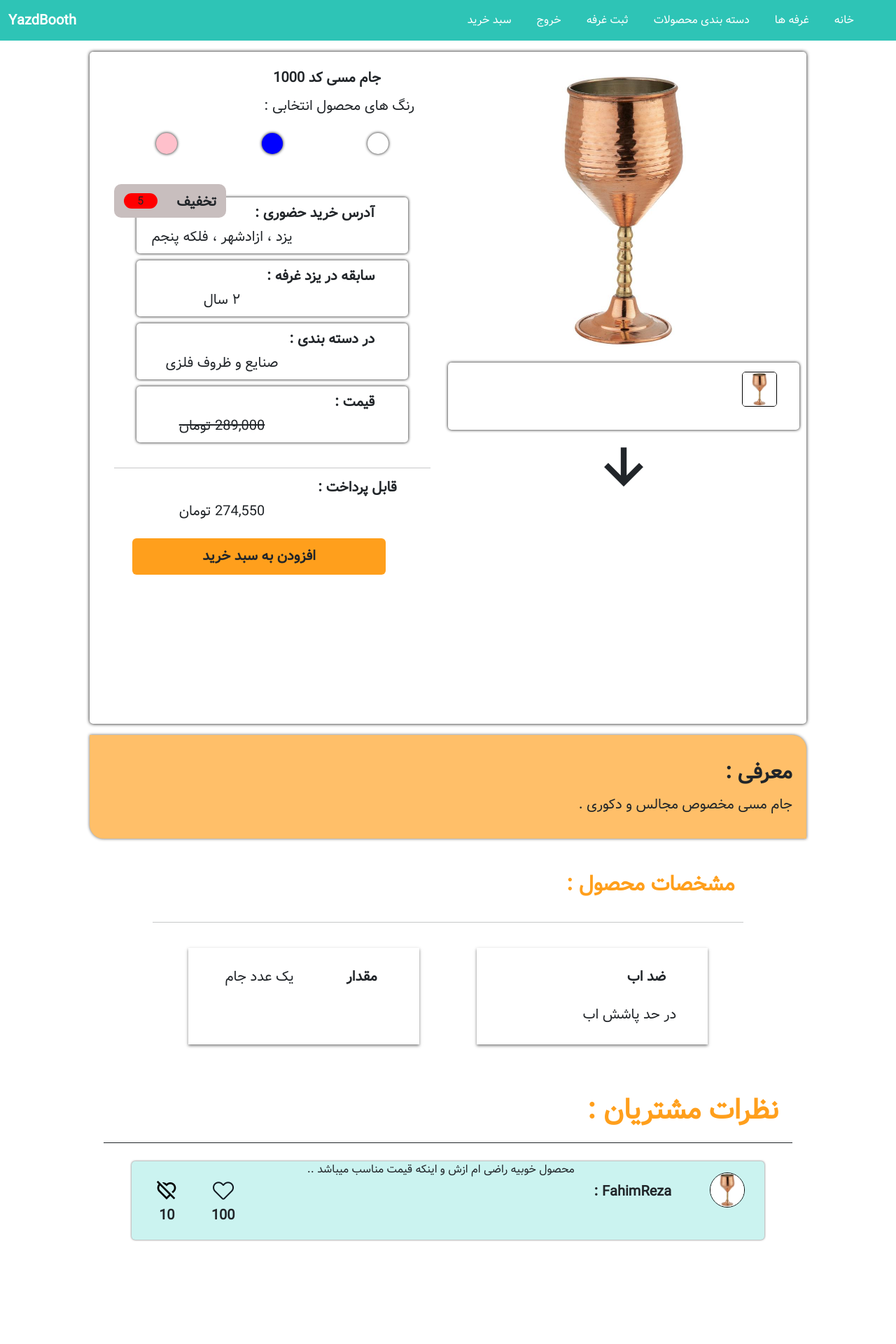
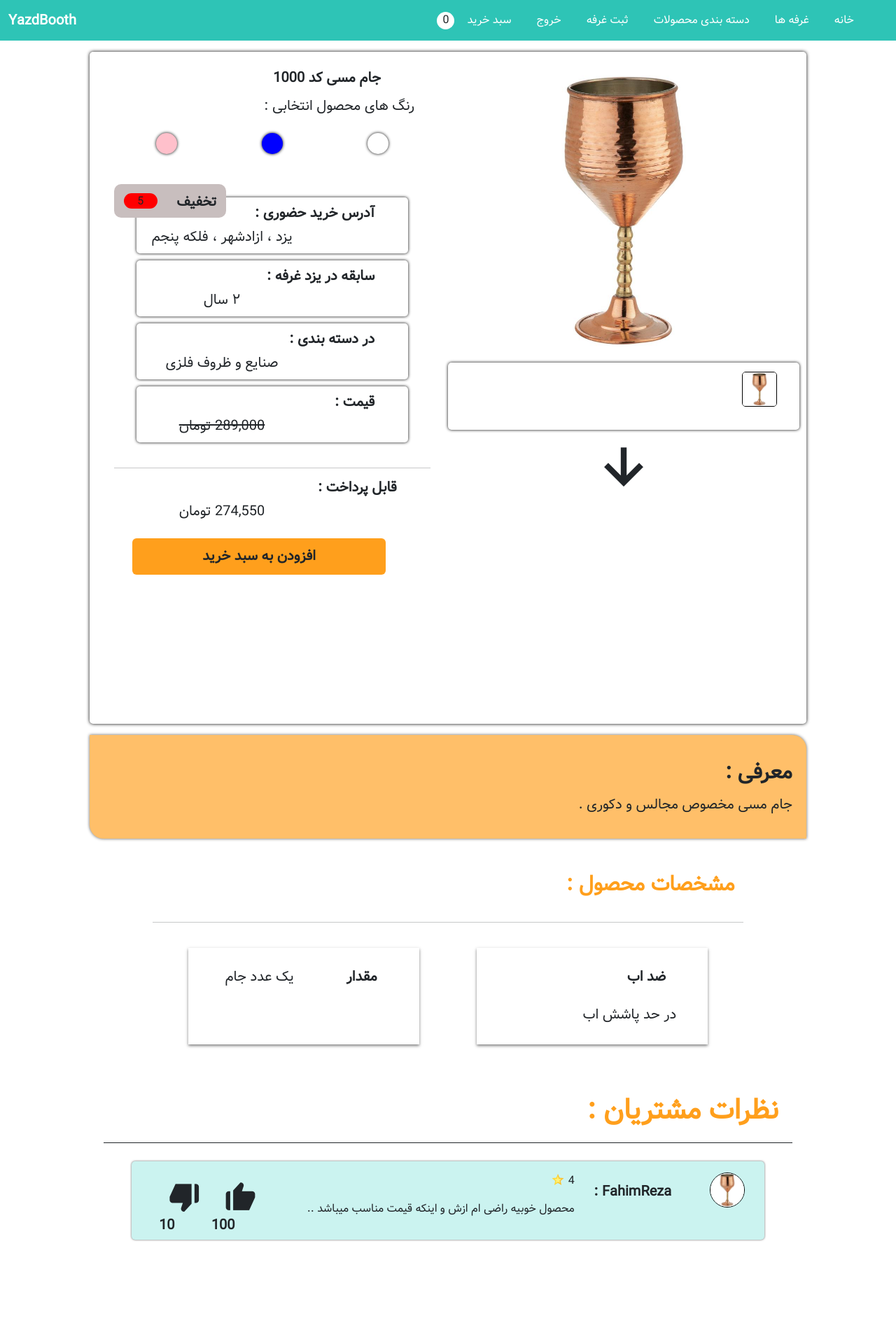
Before and after one commit to FahimReza1386/Yazd-Booth, a Django app: page /product/2 in a window 1280 px wide. Shown: the top 1920 px of the page at 70% size. Run offline with Django 5.2, Linux system fonts and the light colour scheme; a user stored in the database is signed in; data comes from the database, SQL or seed files in the repository; both versions use the stored data as it was after the commit; some web fonts are replaced.

Commit message:
Create The Quantity in Cart and Save The Chaneg Product Page

```diff
--- a/Website/Cart/cart.py
+++ b/Website/Cart/cart.py
@@ -12,3 +12,15 @@ class Cart():
 
         # Make Sure cart is available on all page of site
         self.cart = cart
+
+    def add(self, product):
+        product_id = str(product.id)
+        if product_id in self.cart:
+            pass
+        else:
+            self.cart[product_id] = {'price' : str(product.price)}
+
+        self.session.modified = True
+
+    def __len__(self):
+        return len(self.cart)
--- a/Website/Store/templates/Category.html
+++ b/Website/Store/templates/Category.html
@@ -53,7 +53,7 @@
             {% else %}
 
             {% endif %}
-            <a href="'product/{{ item.id }}'" class="btn product-btn"
+            <a href="/product/{{ item.id }}" class="btn product-btn"
                 style="margin: 0; width: 10% ; background-color: #2EC4B6 !important; ">ادامه مطلب</a>
         </div>
         <img src="{{ item.image.url }}" alt="image-product">
--- a/Website/Store/templates/Product.html
+++ b/Website/Store/templates/Product.html
@@ -66,7 +66,7 @@
                     <h3>قابل پرداخت :</h3>
                      <h2><span class="Pardakht"></span> تومان</h2>
                 </div>
-                <a href="#" class="btn">افزودن به سبد خرید</a>
+                <button class="btn" value="{{ item.id }}" id="add-cart"  onclick="" >افزودن به سبد خرید</button>
 
             </div>
         </div>
@@ -97,16 +97,6 @@
 
                 {% endfor %}
                 </div>
-
-
-<!--            <hr style="width: 1px; background-color: black;"/>-->
-<!--            <div class="feature-left">-->
-<!--                <div class="featur">-->
-<!--                    <h3>ضد اب بودن</h1>-->
-<!--                    <h2>۵ کیلوگرم</h2>-->
-<!--                </div>-->
-<!--            </div>-->
-
         </div>
     </div>
     <!-- <hr style="margin: 10px 17%;"/> -->
@@ -135,23 +125,24 @@
 <!--                            <img src="{% static 'img/star.ico' %}" class="star" alt="star-img" style="width: 20px; height: 20px;">-->
 <!--                        </div>-->
 
-                      {% for star in stars %}
-                            <img src="{% static 'img/star.ico' %}" class="star" alt="star-img" style="width: 20px; height: 20px;">
-                        {% endfor %}
+                    <span >{{ item.star }}</span>
+                    <img src="{% static 'img/star.ico' %}" class="star" alt="star-img" style="width: 20px; height: 20px; margin-bottom: 20px">
 
                     <p>{{ item.description }}</p>
 
                 </div>
                 <div class="Comment-left">
                     <div class="Like-Comments">
-                        <img src="{% static 'img/like.png' %}" alt="like-img">
+<!--                        <img src="{% static 'img/like.png' %}" alt="like-img" class="likes-commnet">-->
+                        <i class='bx bxs-like like-icon' style="margin: 0px 0 0 40px !important;"></i>
                         <br/>
-                        <h1>{{ item.likes }}</h1>
+                        <h1 style="margin: 30px auto !important;">{{ item.likes }}</h1>
                     </div>
                     <div class="Like-Comments">
-                        <img src="{% static 'img/dislike_health_medical_icon_206864.png' %}" alt="dislike-img">
+<!--                        <img src="{% static 'img/dislike_health_medical_icon_206864.png' %}" alt="dislike-img" class="dislike-comment">-->
+                        <i class='bx bxs-dislike like-icon' style="margin: 0px 0 0 40px !important;"></i>
                         <br/>
-                        <h1>{{ item.dislikes }}</h1>
+                        <h1 style="margin: 30px auto !important;">{{ item.dislikes }}</h1>
                     </div>
                 </div>
             </div>
@@ -308,6 +299,33 @@
 
         Hesab(); // فراخوانی تابع
 
+        $('.like-icon').click(function (){
+            $(this).css({
+             color:'red'
+        })
+
+    })
+    </script>
+    <script>
+        $(document).on('click' , '#add-cart' , function (e){
+            e.preventDefault();
+            $.ajax({
+                type : 'POST',
+                url : "{% url 'Cart_Add' %}",
+                data: {
+                    product_id:$('#add-cart').val(),
+                    csrfmiddlewaretoken : '{{ csrf_token }}',
+                    action : 'post',
+                },
+                success : function (json){
+                    location.reload()
+
+                },
+                error : function (err , errmsg , xhr){
+                    console.log(err)
+                },
+            });
+        });
     </script>
 
 
--- a/Website/Store/templates/base.html
+++ b/Website/Store/templates/base.html
@@ -40,6 +40,9 @@
                 </li>
                 <li class="nav-item">
                     <a class="nav-link" href="{% url 'Cart_Summary' %}" style="color: #ffffff;  margin-right: 20px;">سبد خرید</a>
+                </li>
+                <li class="nav-item">
+                    <span class="Circle" style="background-color: #ffffff ; margin-top: 0.5rem ; text-align: center ; padding: 5px auto">{{ cart|length }}</span>
                 </li>
                     {% else %}
                 <li class="nav-item">
--- a/Website/static/css/responsive.css
+++ b/Website/static/css/responsive.css
@@ -1458,7 +1458,7 @@
     .information-booth .sale{
         width: 8rem;
     }
-    .information-booth a{
+    .information-booth button{
         margin: 1rem 1.5rem;
     }
     .Description h2 {
--- a/Website/static/css/style.css
+++ b/Website/static/css/style.css
@@ -1706,7 +1706,7 @@ label{
     margin: 10px 9rem 10px 0;
 }
 
-.information-booth a{
+.information-booth button{
     width: 80%;
     height: auto;
     background-color: #FF9F1C;
```
Also changed, not shown: Website/Cart/views.py (+26 -4 lines), Website/db.sqlite3, Website/media/uploads/comments/جام_ـ_با_سلام.jpg (added), Website/media/uploads/product/جام_ـ_با_سلام.jpg (added).
